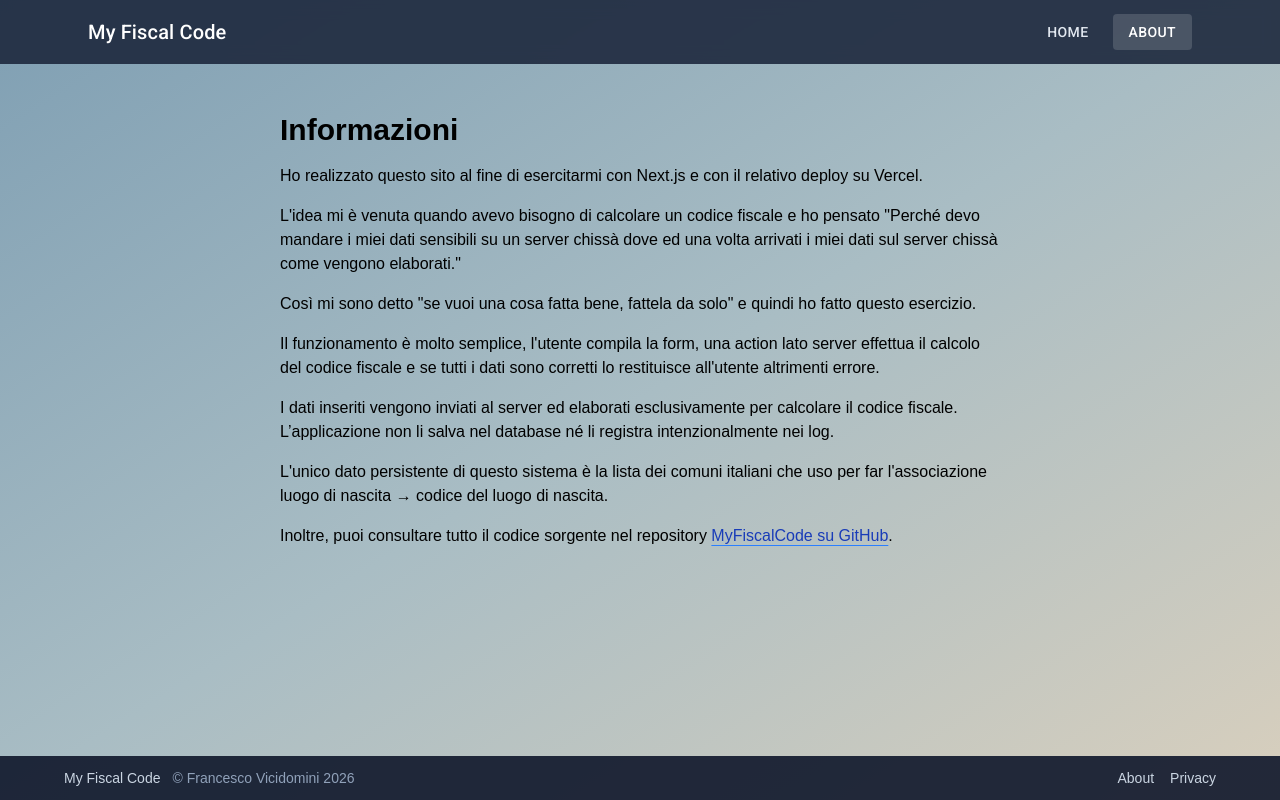
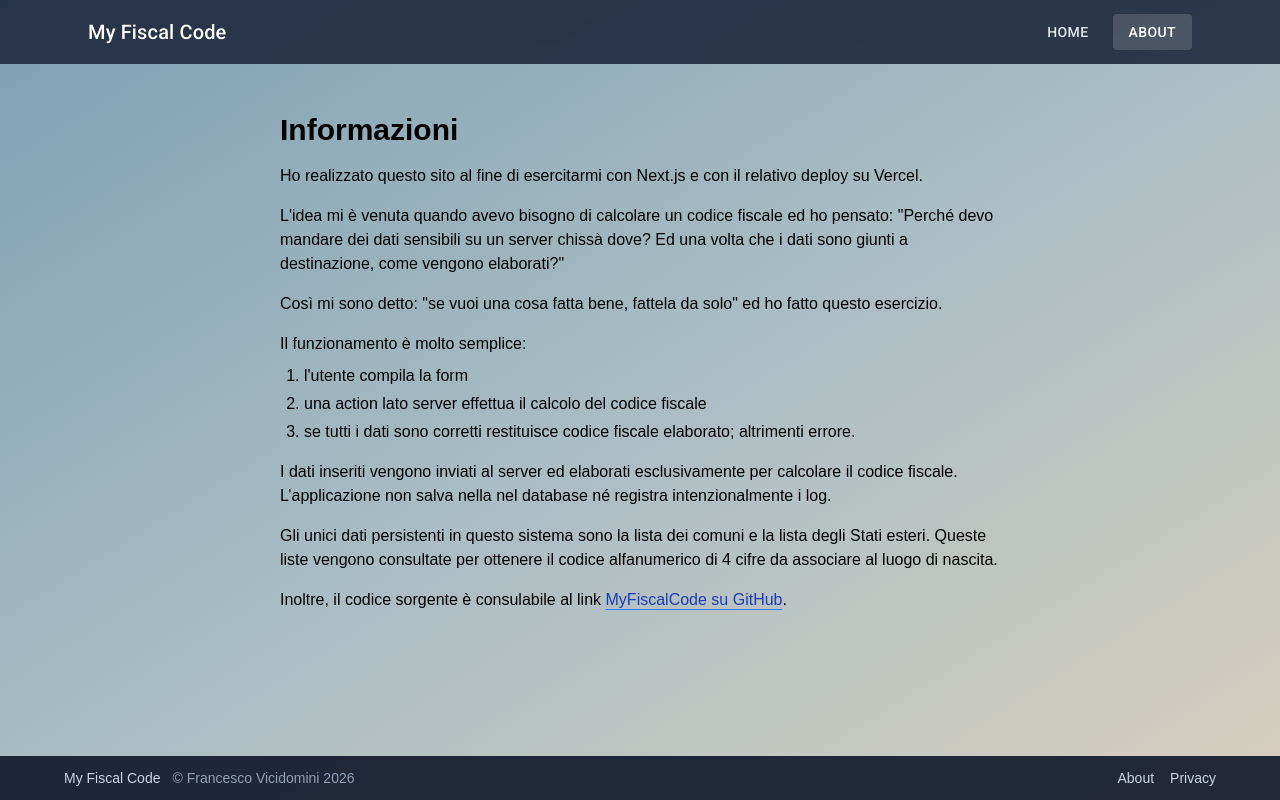
Before and after one commit to CiccioTecchio/MyFiscalCode, a Next.js app: page /about in a window 1280 px wide. Built offline with nearby package versions, Linux system fonts and the light colour scheme; what @mui/material-nextjs would draw is missing.

Commit message:
update about page

```diff
--- a/app/about/page.tsx
+++ b/app/about/page.tsx
@@ -11,32 +11,38 @@ export default function AboutPage() {
       </p>
       <p>
         L&apos;idea mi è venuta quando avevo bisogno di calcolare un codice
-        fiscale e ho pensato &quot;Perché devo mandare i miei dati sensibili su
-        un server chissà dove ed una volta arrivati i miei dati sul server
-        chissà come vengono elaborati.&quot;
+        fiscale ed ho pensato: &quot;Perché devo mandare dei dati sensibili su
+        un server chissà dove? Ed una volta che i dati sono giunti a
+        destinazione, come vengono elaborati?&quot;
       </p>
       <p>
-        Così mi sono detto &quot;se vuoi una cosa fatta bene, fattela da
-        solo&quot; e quindi ho fatto questo esercizio.
+        Così mi sono detto: &quot;se vuoi una cosa fatta bene, fattela da
+        solo&quot; ed ho fatto questo esercizio.
+      </p>
+      <div>
+        <p>Il funzionamento è molto semplice:</p>
+        <ol className="mt-2 list-decimal space-y-1 pl-6">
+          <li>l&apos;utente compila la form</li>
+          <li>una action lato server effettua il calcolo del codice fiscale</li>
+          <li>
+            se tutti i dati sono corretti restituisce codice fiscale elaborato;
+            altrimenti errore.
+          </li>
+        </ol>
+      </div>
+      <p>
+        I dati inseriti vengono inviati al server ed elaborati esclusivamente
+        per calcolare il codice fiscale. L’applicazione non salva nella nel
+        database né registra intenzionalmente i log.
       </p>
       <p>
-        {" "}
-        Il funzionamento è molto semplice, l&apos;utente compila la form, una
-        action lato server effettua il calcolo del codice fiscale e se tutti i
-        dati sono corretti lo restituisce all&apos;utente altrimenti errore.
+        Gli unici dati persistenti in questo sistema sono la lista dei comuni e
+        la lista degli Stati esteri. Queste liste vengono consultate per
+        ottenere il codice alfanumerico di 4 cifre da associare al luogo di
+        nascita.
       </p>
       <p>
-        I dati inseriti vengono inviati al server ed elaborati esclusivamente
-        per calcolare il codice fiscale. L’applicazione non li salva nel
-        database né li registra intenzionalmente nei log.
-      </p>
-      <p>
-        L&apos;unico dato persistente di questo sistema è la lista dei comuni
-        italiani che uso per far l&apos;associazione luogo di nascita → codice
-        del luogo di nascita.
-      </p>
-      <p>
-        Inoltre, puoi consultare tutto il codice sorgente nel repository{" "}
+        Inoltre, il codice sorgente è consulabile al link{" "}
         <a
           href="https://github.com/CiccioTecchio/MyFiscalCode"
           target="_blank"
```
